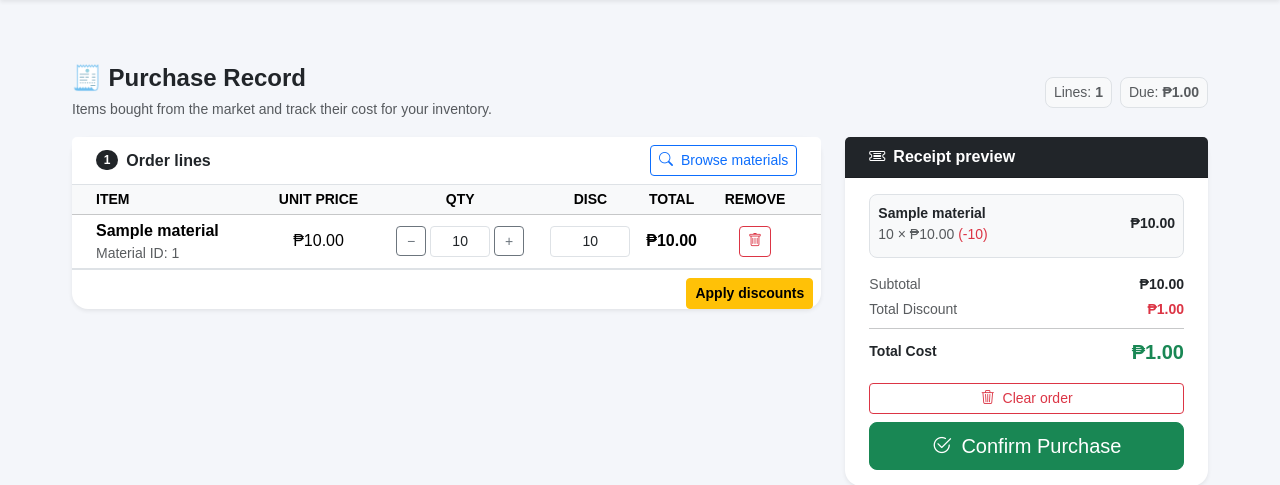
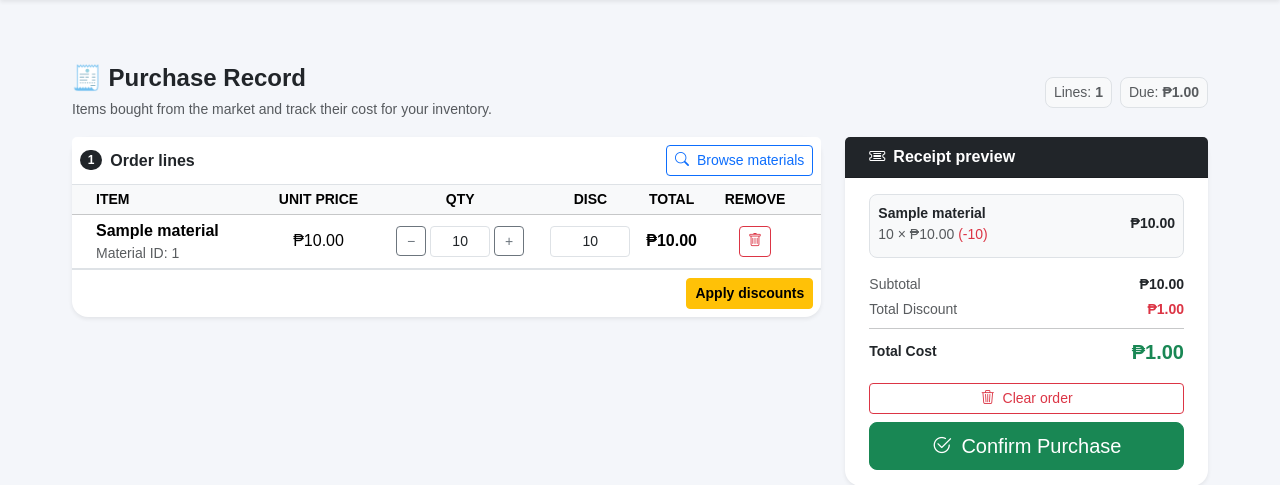
Before and after one commit to Momon015/SalesAndInventorySystem, a Django app: template Expense/templates/Expense/view_cart.html in a window 1280 px wide. Shown: the part 79-564 px from the top of the page. Run offline with Django 5.2, Linux system fonts and the light colour scheme; the template is opened without the code that fills it: most values are stand-ins (such as "Sample title", 1, 10 or a date in 2020).

Commit message:
I changed some padding in purchase session

```diff
--- a/Expense/templates/Expense/view_cart.html
+++ b/Expense/templates/Expense/view_cart.html
@@ -167,7 +167,7 @@ document.addEventListener("DOMContentLoaded", function () {
     <!-- LEFT: ORDER LINES -->
     <div class="col-lg-8">
       <div class="card border-0 shadow-sm rounded-4">
-        <div class="card-header bg-white border-bottom d-flex justify-content-between align-items-center px-3 px-lg-4 py-2">
+        <div class="card-header bg-white border-bottom d-flex justify-content-between align-items-center px-2 px-lg-2 py-2">
           <div class="d-flex align-items-center gap-2">
             <span class="badge text-bg-dark rounded-pill">{{ cart_items|length }}</span>
             <h6 class="mb-0 fw-semibold">Order lines</h6>
@@ -260,7 +260,7 @@ document.addEventListener("DOMContentLoaded", function () {
 
           <form id="discountForm" method="POST" action="{% url 'cart-discount-material' %}" autocomplete="off">
             {% csrf_token %}
-            <div class="border-top px-1 px-lg-2 pt-2 pb-0 text-end">
+            <div class="border-top px-3 px-lg-2 pt-2 pb-2 text-end">
               <button class="btn btn-warning btn-sm fw-semibold">
                 Apply discounts
               </button>
```
